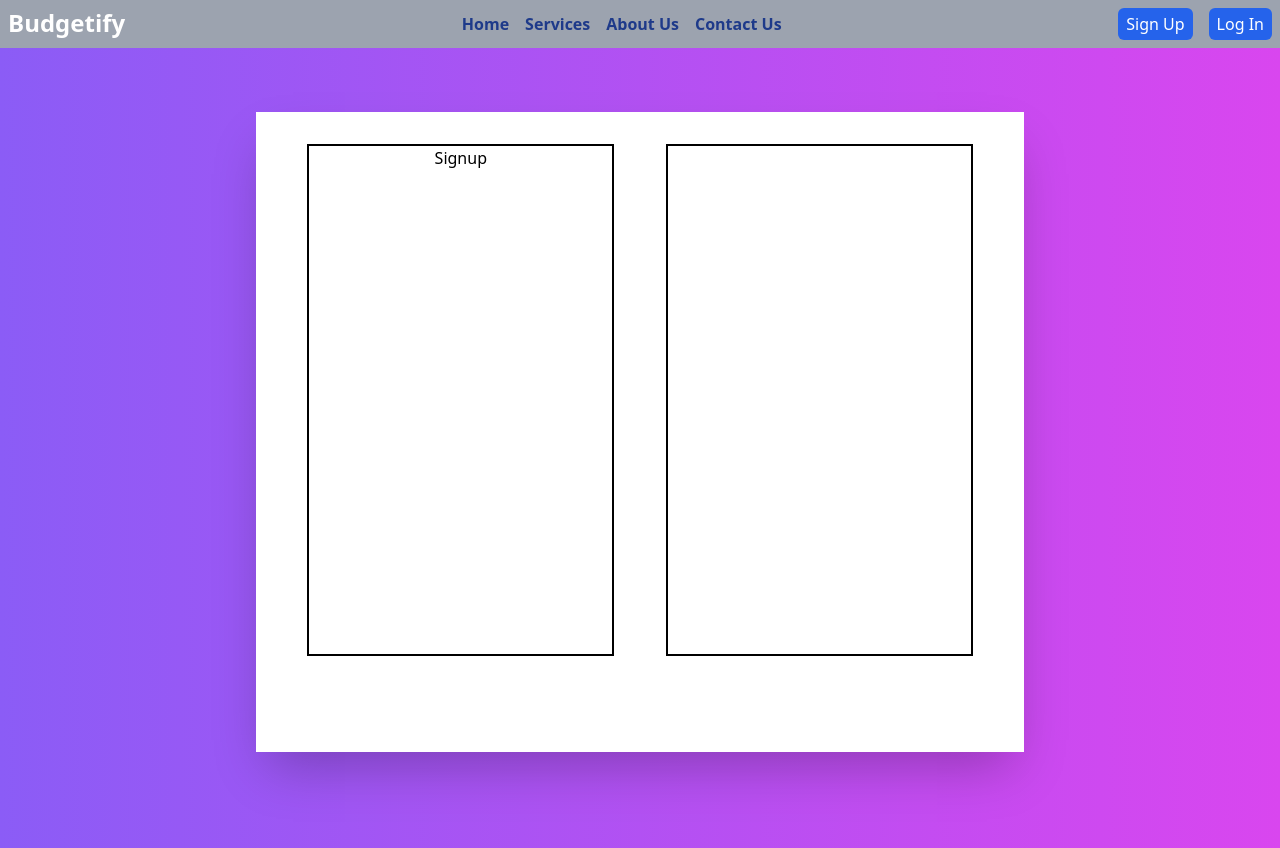
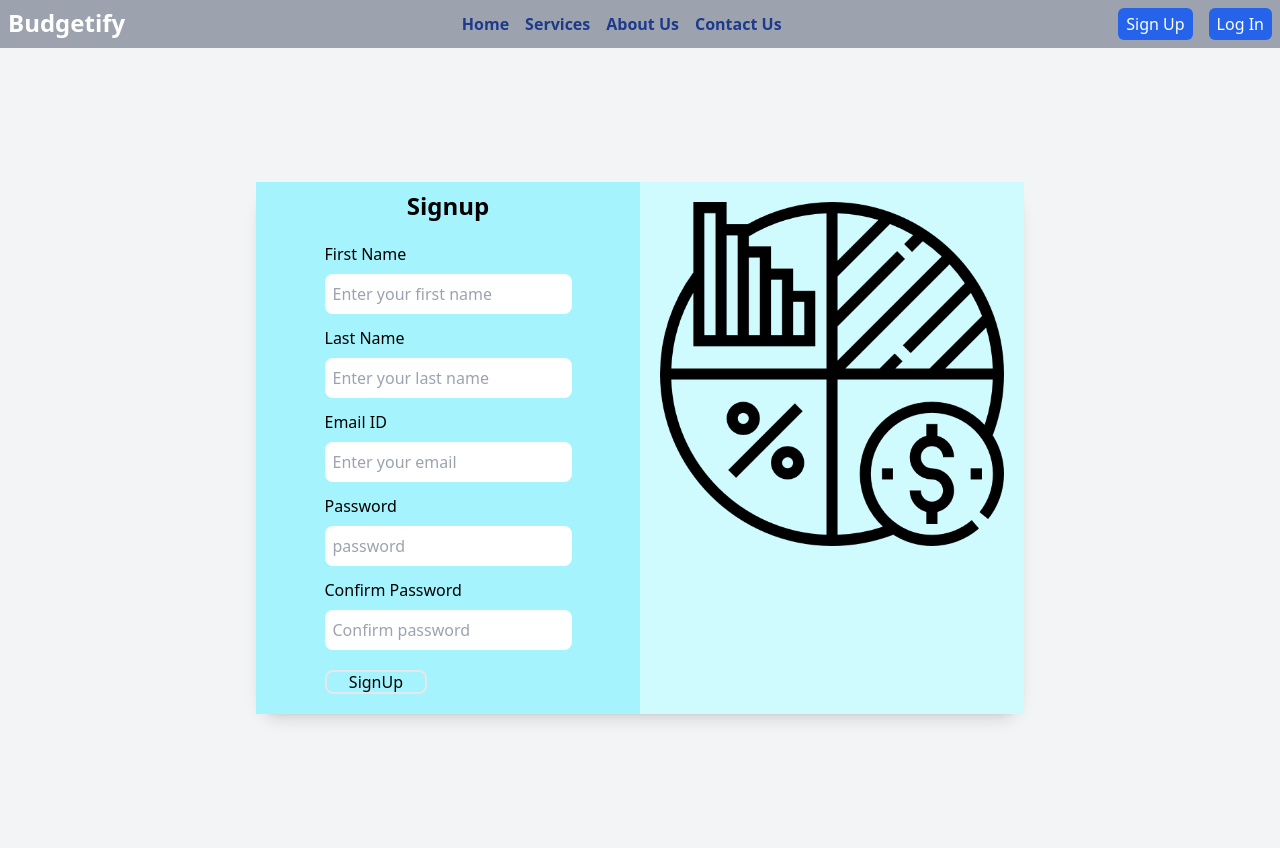
Before and after one commit to prathambhasindrive/budgetify-client, a React (Create React App) app: page /signup in a window 1280 px wide. Built offline with nearby package versions, Linux system fonts and the light colour scheme.

Commit message:
signup first

```diff
--- a/src/pages/Signup.js
+++ b/src/pages/Signup.js
@@ -2,20 +2,35 @@ import React from 'react';
 
 const Signup = () => {
     return (
-        <div className="h-screen w-screen bg-gradient-to-r from-violet-500 to-fuchsia-500 flex   justify-evenly  ">
+        <section className=" min-h-screen bg-gray-100 flex justify-center items-center ">
 
 
-            <div className="w-3/5 h-4/5 flex  flex-row   mt-16 shadow-2xl justify-evenly bg-white" >
+            <div className="bg-gray-200  rounded-3xl shadow-lg max-w-3xl flex " >
 
-              <div className="  w-2/5 h-4/5 flex flex-column border-black border-2 justify-evenly  mt-8 ">
-              <h1 className=" ">Signup</h1>
+              <div className=" flex flex-col bg-cyan-200 justify-center items-center w-1/2 flex-wrap ">
+                    <h1 className=' mt-2  font-bold text-2xl'>Signup</h1>
+                    <form  className= " flex  flex-col " action=''>
+                      <h3 className=' mt-5 '>First Name</h3>
+                      <input  className=' rounded-lg p-2 mt-2' type='text' name='firstName' placeholder='Enter your first name'/>
+
+                      <h3 className=' mt-3 '>Last Name</h3>
+                      <input className=' rounded-lg p-2  mt-2' type='text' name="last Name" placeholder='Enter your last name'/>
+                      <h3 className=' mt-3'>Email ID</h3>
+                    <input className=' rounded-lg  p-2 mt-2' type='text' name="Email" placeholder='Enter your email'/>
+                    <h3 className=' mt-3'>Password</h3>
+                      <input className=' rounded-lg   p-2 mt-2' type='password' name="password" placeholder='password'/>
+                      <h3 className=' mt-3' >Confirm Password</h3>
+                      <input className=' rounded-lg   mt-2 p-2' type='password' name="confirm password" placeholder='Confirm password'/>
+                       <button className='  flex justify-center  items-center rounded-lg  w-5/12  h-6  mt-5 mb-5  border-2 '>SignUp</button>
+                    </form>
+
               </div>
-              <div className="w-2/5 h-4/5 flex flex-column border-black border-2 justify-evenly mt-8  ">
-
+              <div className=" w-1/2  sm:block hidden p-5 bg-cyan-100 ">
+                      <img className="  rounded-3xl" src='\assets\images\investment-portfolio-feature.png'alt=''/>
               </div>
             </div>
 
-        </div>
+        </section>
      );
 }
 
```
